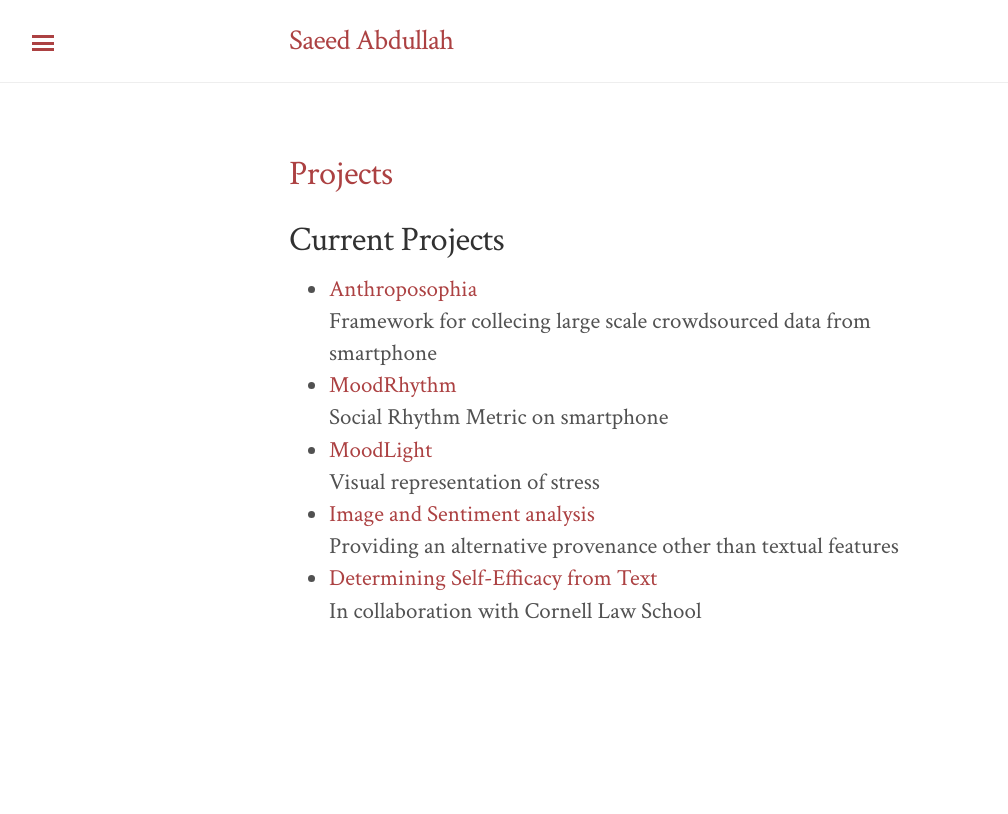
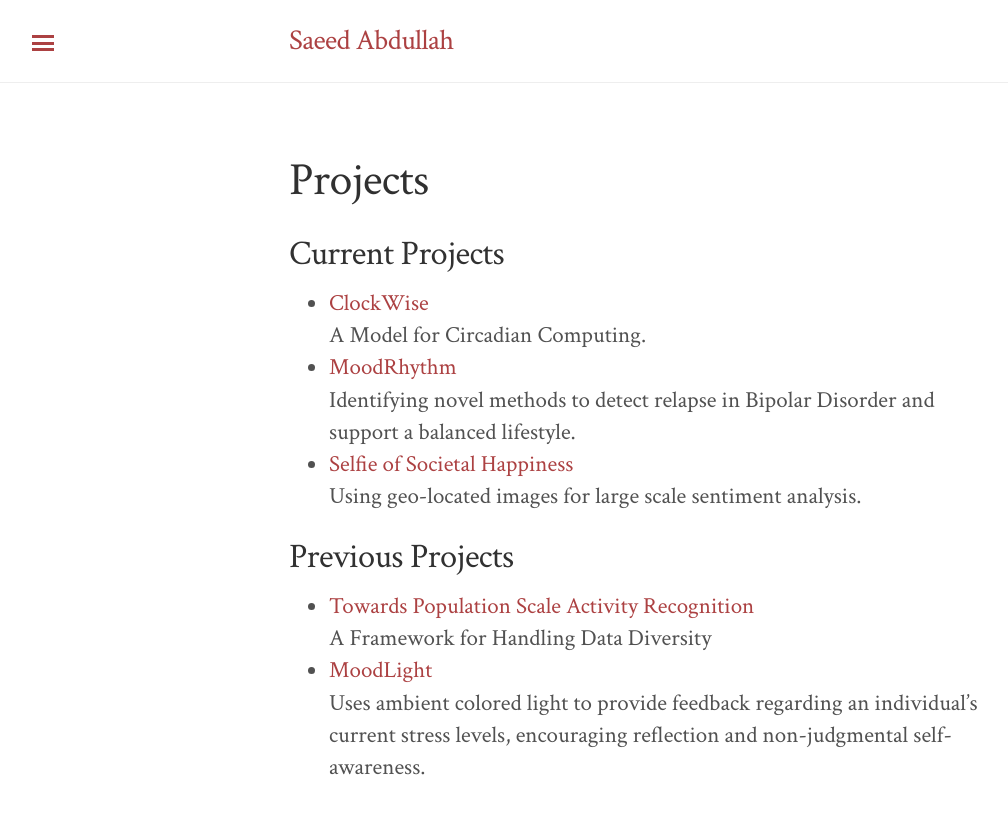
Before and after one commit to saeed-abdullah/saeed-abdullah.github.io, a Jekyll site: the page built from projects/index.markdown, in a window 1280 px wide. Shown: the top 814 px of the page, without its empty margins (6-1014 px from the left). Built offline with Jekyll 4.4.1, drawn with Linux system fonts in a browser that asks for light colours; Markdown is read by kramdown in place of the engine named in the settings.

Commit message:
Adds project pages.
The projets/index.markdown iterates all pages and retains only
the pages with `project_status` YAML variable.

Depending on `project_status` variable (either `current` or `old`),
it is categorized as current or previous project.

```diff
--- /dev/null
+++ b/projects/clockwise.markdown
@@ -0,0 +1,26 @@
+---
+title: ClockWise
+layout: page
+description: A Model for Circadian Computing.
+project_status: current
+---
+
+<div>
+
+</div>
+
+We often think of ourselves as individuals with steady capabilities. However,
+converging strands of research indicate that this is not the case --- our biochemistry
+varies significantly over the course of a 24 hour period; and consequently our
+levels of alertness, productivity, physical activity, and even sensitivity to
+pain can vary according to the time of day. This project focuses on identifying
+novel measurements and interventions that can leverage these daily variations.
+Our findings demonstrate that phone usage patterns can be used to detect and
+predict individual daily variations indicative of temporal preference, sleep
+deprivation, and the effects of social jet lag.
+
+Being able to unobtrusively measure biological misalignments means there is also
+an opportunity for technology to play to our biological strengths. Incorporating
+an awareness of individual biochemical variations could have a significant impact
+on a wide range of technologies and help support increased well-being, productivity,
+and higher quality of sleep.
--- a/projects/index.markdown
+++ b/projects/index.markdown
@@ -1,37 +1,32 @@
 ---
 layout: page
+title: Projects
 ---
 
-<h2> <a href="/poject" class="no-link"> Projects </a> </h2>
+Current Projects
+----
+<ul>
+{% assign pages_list = site.pages %}
+    {% for node in pages_list %}
+        {% if node.project_status != null %}
+            {% if node.project_status == "current" %}
+                <li> <a href="{{ node.url }}">{{ node.title }}</a>
+                <div> {{node.description}} </div> </li>
+            {% endif %}
+        {% endif %}
+    {% endfor %}
+</ul>
 
-Current Projects
----
+Previous Projects
+----
 <ul>
-    <li>
-        <a href="#" class="no-link">Anthroposophia</a>
-        <div class="entry-date">Framework for collecing large scale crowdsourced data from smartphone</div>
-    </li>
-
-    <li>
-        <a href="#" class="no-link">MoodRhythm</a>
-        <div class="entry-date">Social Rhythm Metric on smartphone</div>
-    </li>
-
-    <li>
-        <a href="#" class="no-link">MoodLight</a>
-        <div class="entry-date">Visual representation of stress</div>
-    </li>
-
-    <li>
-        <a href="#" class="no-link">Image and Sentiment analysis</a>
-        <div class="entry-date">Providing an alternative provenance other than
-        textual features</div>
-    </li>
-
-
-    <li>
-        <a href="#" class="no-link">Determining Self-Efficacy from Text</a>
-        <div class="entry-date">In collaboration with Cornell Law School</div>
-    </li>
-
+{% assign pages_list = site.pages %}
+    {% for node in pages_list %}
+        {% if node.project_status != null %}
+            {% if node.project_status == "old" %}
+                <li> <a href="{{ node.url }}">{{ node.title }}</a>
+                <div> {{node.description}} </div> </li>
+            {% endif %}
+        {% endif %}
+    {% endfor %}
 </ul>
--- /dev/null
+++ b/projects/mood-light.markdown
@@ -0,0 +1,11 @@
+---
+title: MoodLight
+layout: page
+description: Uses ambient colored light to provide feedback regarding an individual’s current stress levels, encouraging reflection and non-judgmental self-awareness.
+project_status: old
+---
+
+<div>
+    <img src="/files/images/mood-light.jpg" alt="MoodLight" style="width:95%"/>
+</div>
+Recognized stress management techniques include cultivating mindfulness, breathing exercises, and meditation. While these approaches have been shown to mitigate the negative effects of stress, they can be difficult to learn or consistently apply. To address this challenge, we developed MoodLight, a playful system that uses ambient colored light to provide feedback regarding an individual’s current stress levels.
--- /dev/null
+++ b/projects/mood-rhythm.markdown
@@ -0,0 +1,34 @@
+---
+title: MoodRhythm
+layout: page
+description: Identifying novel methods to detect relapse in Bipolar Disorder and support a balanced lifestyle.
+project_status: current
+---
+
+<div>
+
+ <iframe width="640" height="360" src="https://www.youtube.com/embed/abb4Stpge-4" frameborder="0" allowfullscreen="1"> </iframe>
+
+</div>
+
+Rhythms guide our lives. Our biological clocks tell us when we need to sleep,
+eat and wake. But our use of technology can interrupt and obstruct these rhythms,
+making it difficult for our bodies to get what they need to stay healthy and
+balanced. MoodRhythm helps individuals with bipolar disorder to live a more
+naturally rhythmic day, ensuring that they can maintain balanced and healthy
+lives.
+
+It is based on a clinically validated therapy, Interpersonal Social
+Rhythm Therapy, developed by Dr. Ellen Frank at University of Pittsburgh. The
+key goals of MoodRhythm are to use patients’ smartphones to both actively and
+passively track daily rhythms and to provide affective feedback that can help
+patients to maintain a regular daily rhythm, while feeding this clinically
+valuable information back to their physicians.
+
+News
+----
+
+The MoodRhythm project has won the [$100K Heritage Open mHealth
+Challenge][heritage-winner].
+
+[heritage-winner]: http://openmhealth.org/we-have-a-winner/
--- /dev/null
+++ b/projects/sentiment-analysis-image.markdown
@@ -0,0 +1,18 @@
+---
+title: Selfie of Societal Happiness
+layout: page
+description: Using geo-located images for large scale sentiment analysis.
+project_status: current
+---
+
+The increasing adoption of social media has provided a unique opportunity to
+quantitatively characterize human behavior at a broader scale. Status updates
+from Twitter, in particular, have been aggregated for large scale sentiment
+analysis. While the methodologies are diverse in their applications and findings,
+they often focus on textual analysis and ignore significant media data, such as
+images.
+
+In this work, we use geolocated images to determine patterns of happiness,
+and to sense underlying societal events and community characteristics. Comparing to
+NLP techniques which are often very tightly coupled with specific language,
+image content based systems allows cross-cultural sentiment analysis.
```
Also changed, not shown: projects/csn.markdown (added, +24 -0 lines), files/images/mood-light.jpg (added).
